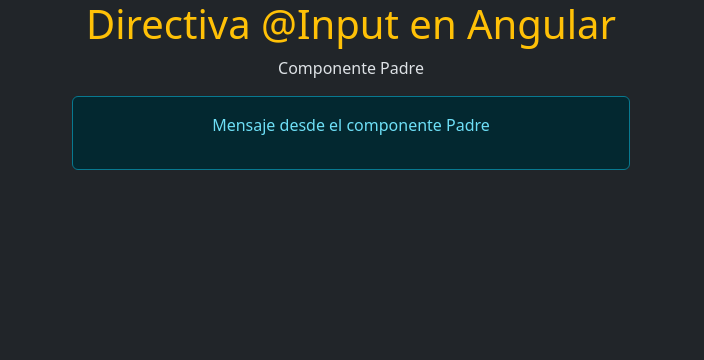
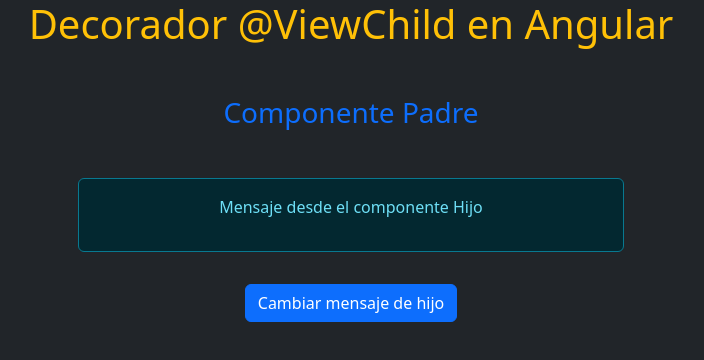
Before and after one commit to dannywilsonapaza/app-angular, an Angular app: page / in a window 1280 px wide. Shown: the top 360 px of the page, without its empty margins (289-993 px from the left). Built offline with nearby package versions, Linux system fonts and the light colour scheme.

Commit message:
decorador ViewChild

```diff
--- a/src/app/app.component.ts
+++ b/src/app/app.component.ts
@@ -10,14 +10,15 @@
 import { ComponenteIfComponent } from "./componente-if/componente-if.component";
 import { AgregarTareaComponent } from "./agregar-tarea/agregar-tarea.component";
 import { ComponenteForComponent } from "./componente-for/componente-for.component";
+import { ViewChildComponent } from "./view-child/view-child.component";
 
 @Component({
   selector: 'app-root',
   standalone: true,
-  imports: [RouterOutlet, NuevoComponenteComponent, ComponenteEnLineaComponent, InterpolacionComponent, PadreComponent, MostrarMensajeComponent, ReplicadorComponent, SaludarComponent, ComponenteIfComponent, AgregarTareaComponent, ComponenteForComponent],
+  imports: [RouterOutlet, NuevoComponenteComponent, ComponenteEnLineaComponent, InterpolacionComponent, PadreComponent, MostrarMensajeComponent, ReplicadorComponent, SaludarComponent, ComponenteIfComponent, AgregarTareaComponent, ComponenteForComponent, ViewChildComponent],
   templateUrl: './app.component.html',
   styleUrl: './app.component.css'
 })
 export class AppComponent {
-  titulo = 'Directiva @Input en Angular';
+  titulo = 'Decorador @ViewChild en Angular';
 }
--- a/src/app/padre/hijo/hijo.component.html
+++ b/src/app/padre/hijo/hijo.component.html
@@ -1,3 +1,3 @@
 <div class="alert alert-info w-50 mx-auto">
-  <p>{{mensaje}}</p>
+    <p>{{mensaje}}</p>
 </div>
--- a/src/app/padre/hijo/hijo.component.ts
+++ b/src/app/padre/hijo/hijo.component.ts
@@ -1,4 +1,4 @@
-import { Component, Input } from '@angular/core';
+import { Component } from '@angular/core';
 
 @Component({
   selector: 'app-hijo',
@@ -8,7 +8,11 @@
   styleUrl: './hijo.component.css'
 })
 export class HijoComponent {
-  // !: Operador non-null assertion
-  // confie en que esta propiedad va ser inicializada posteriormente
-  @Input() mensaje!: string;
+
+    mensaje:string = 'Mensaje desde el componente Hijo'
+
+    cambiarMensaje(nuevoMensaje:string){
+      this.mensaje = nuevoMensaje;
+    }
+
 }
--- a/src/app/padre/padre.component.html
+++ b/src/app/padre/padre.component.html
@@ -1,2 +1,5 @@
-<p>Componente Padre</p>
-<app-hijo [mensaje] = "mensajePadre"/>
+<div class="container mt-5">
+  <h3 class="text-primary my-5">Componente Padre</h3>
+  <app-hijo/>
+  <button class="btn btn-primary mt-3" (click)="cambiarMensajeHijo()">Cambiar mensaje de hijo</button>
+</div>
--- a/src/app/padre/padre.component.ts
+++ b/src/app/padre/padre.component.ts
@@ -1,13 +1,18 @@
-import { Component } from '@angular/core';
-import { HijoComponent } from "./hijo/hijo.component";
+import { Component, ViewChild } from '@angular/core';
+import { HijoComponent } from './hijo/hijo.component';
 
 @Component({
   selector: 'app-padre',
   standalone: true,
   imports: [HijoComponent],
   templateUrl: './padre.component.html',
-  styleUrl: './padre.component.css'
+  styleUrl: './padre.component.css',
 })
 export class PadreComponent {
-  mensajePadre: string = "Mensaje desde el componente Padre";
+
+  @ViewChild(HijoComponent) componenteHijo!: HijoComponent;
+
+  cambiarMensajeHijo() {
+    this.componenteHijo.cambiarMensaje("Mensaje actualizado desde el componente Padre");
+  }
 }
--- /dev/null
+++ b/src/app/view-child/view-child.component.html
@@ -0,0 +1,5 @@
+<div class="container">
+  <h3 class="text-primary">Acceso a Elemento del DOM</h3>
+  <input type="text" #referenciaInput class="form-control w-50 mx-auto" placeholder="Escribe algo"/>
+  <button class="btn btn-success mt-2" (click)="cambiarTexto()">Cambiar Texto</button>
+</div>
--- /dev/null
+++ b/src/app/view-child/view-child.component.ts
@@ -0,0 +1,15 @@
+import { Component, ElementRef, ViewChild } from '@angular/core';
+
+@Component({
+  selector: 'app-view-child',
+  standalone: true,
+  imports: [],
+  templateUrl: './view-child.component.html',
+  styleUrl: './view-child.component.css',
+})
+export class ViewChildComponent {
+  @ViewChild('referenciaInput') inputElemento!: ElementRef;
+  cambiarTexto() {
+    this.inputElemento.nativeElement.value = 'Texto Cambiado';
+  }
+}
```
Also changed, not shown: src/app/view-child/view-child.component.css (added).
